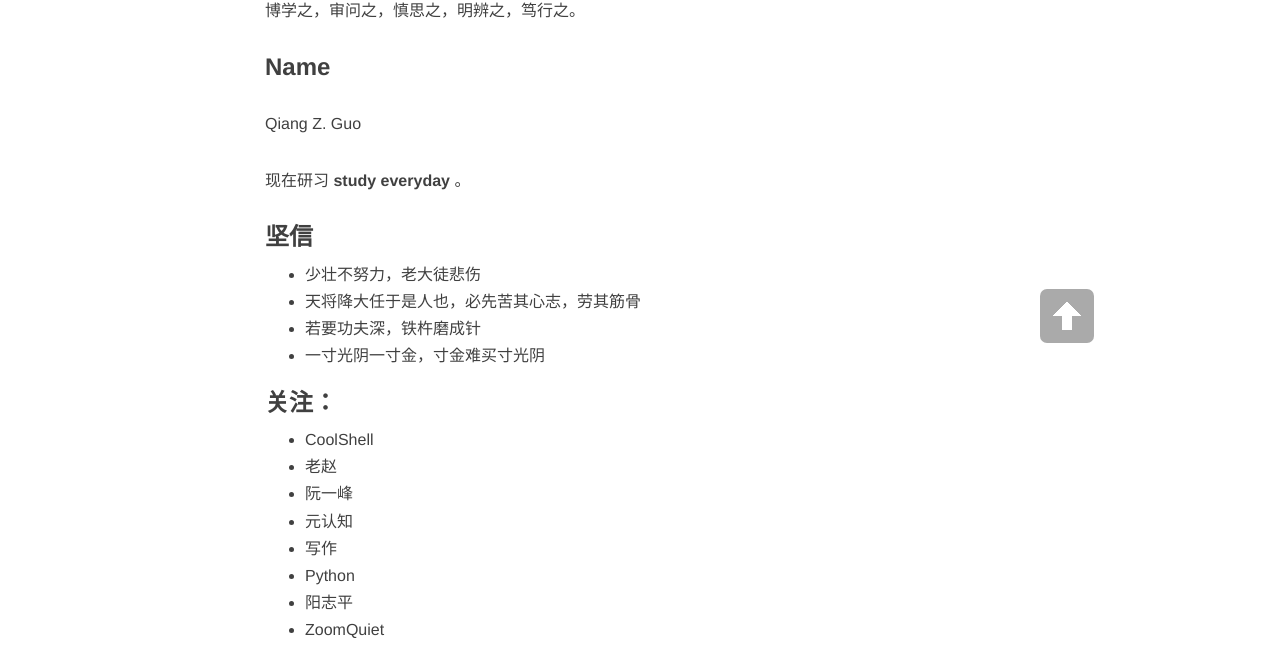
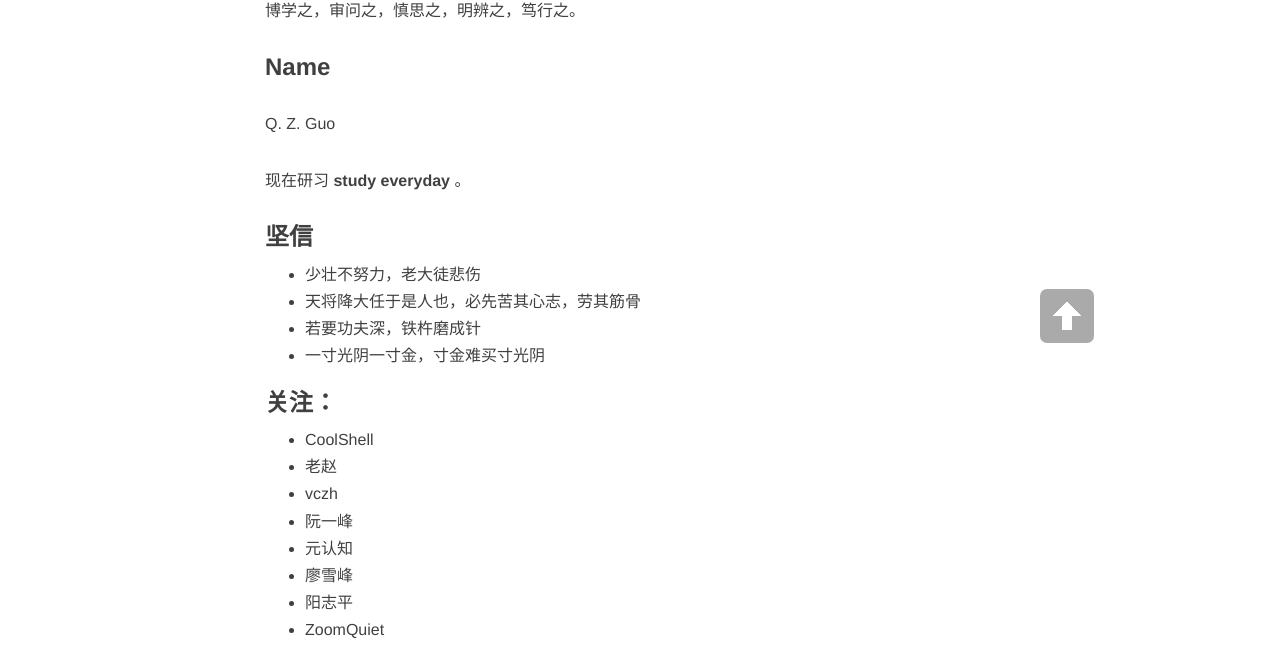
Before and after one commit to GarfieldEr007/garfielder007.github.io, a Jekyll site: the page built from about.md, in a window 1280 px wide. Shown: the part 527-1187 px from the top of the page. Built offline with Jekyll 4.4.1, drawn with Linux system fonts in a browser that asks for light colours; nearby versions of some CDN libraries.

Commit message:
change image

```diff
--- a/about.md
+++ b/about.md
@@ -7,13 +7,13 @@
 
 
 <center>
-    <p><img src="img/garfielder007_avatar.png" align="center"></p>
+    <p><img src="github.com/garfielder007/garfielder007.github.io/img/garfielder007_avatar.png" align="center"></p>
 </center>
 
 博学之，审问之，慎思之，明辨之，笃行之。
 
 ###Name
-Qiang Z. Guo
+Q. Z. Guo
 
 现在研习 **study everyday** 。
 
@@ -30,10 +30,10 @@
 
 - [CoolShell](http://coolshell.cn/)
 - [老赵](http://blog.zhaojie.me/)
+- [vczh](http://www.cnblogs.com/geniusvczh/archive/2013/03/24/2978575.html)
 - [阮一峰](http://www.ruanyifeng.com/blog/)
 - [元认知](http://www.mesule.com/)
-- 写作
-- Python
+- [廖雪峰](http://www.liaoxuefeng.com/)
 - [阳志平](http://www.yangzhiping.com/)
 - [ZoomQuiet](http://blog.zoomquiet.io/)
 
```
